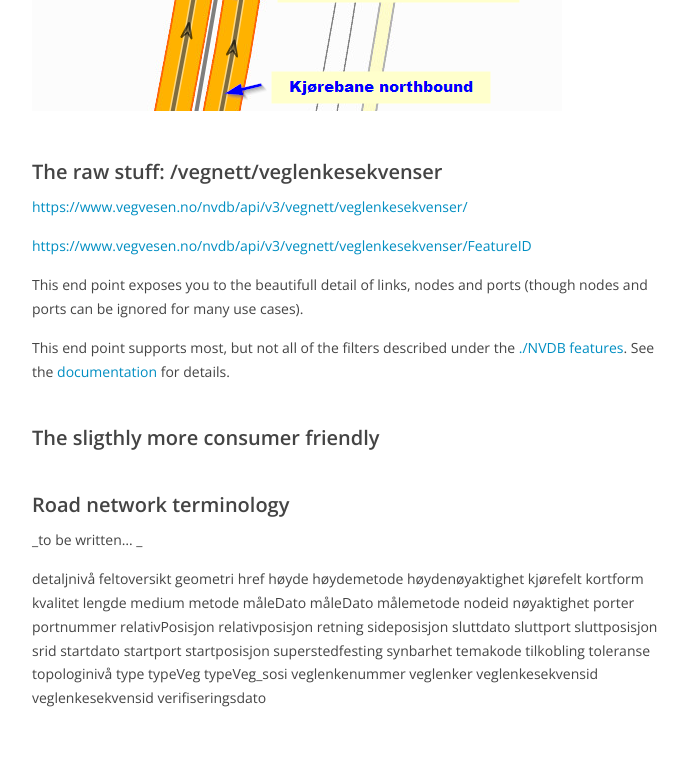
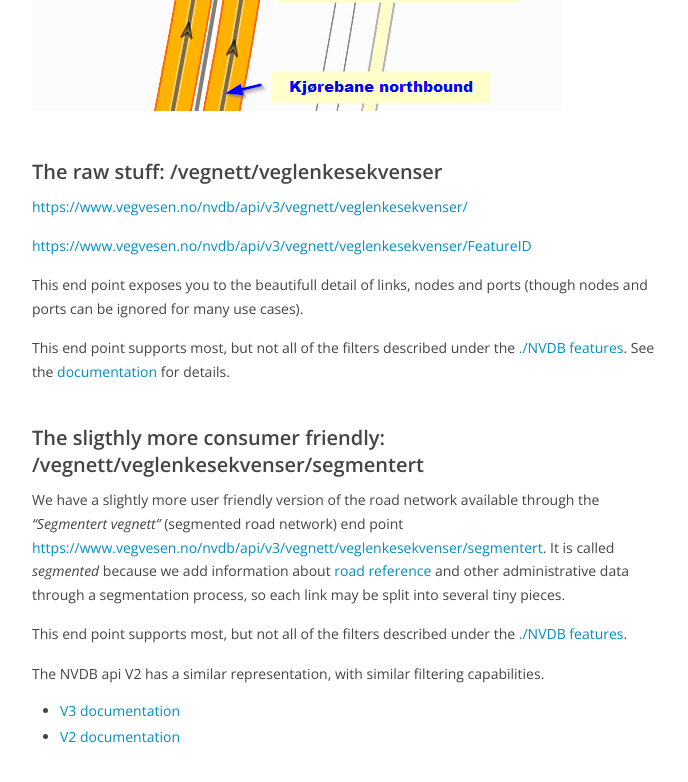
Before and after one commit to nvdb-vegdata/nvdbtransportportal, a Jekyll site: the page built from konsept5_network.md, in a window 1280 px wide and 900 px high, scrolled down 3818 px. Shown: the top 782 px of the window, without its empty margins (433-1121 px from the left). Built offline with Jekyll 4.4.1, drawn with Linux system fonts in a browser that asks for light colours; our own code applies the rules of GitHub Pages for plain Markdown files.

Commit message:
Glemte lagre...

```diff
--- a/konsept5_network.md
+++ b/konsept5_network.md
@@ -67,57 +67,13 @@ This end point exposes you to the beautifull detail of links, nodes and ports (t
 
 This end point supports most, but not all of the filters described under the [./NVDB features](./konsept3_vegobjekter.md). See the [documentation](https://nvdbapilesv3.docs.apiary.io/#reference/0/vegnett-lenkesekvens/vegnett-veglenkesekvens) for details.
 
-### The sligthly more consumer friendly
+### The sligthly more consumer friendly: /vegnett/veglenkesekvenser/segmentert
 
+We have a slightly more user friendly version of the road network available through the _"Segmentert vegnett"_ (segmented road network) end point [https://www.vegvesen.no/nvdb/api/v3/vegnett/veglenkesekvenser/segmentert](https://www.vegvesen.no/nvdb/api/v3/vegnett/veglenkesekvenser/segmentert). It is called _segmented_ because we add information about [road reference](./konsept4_roadreference.md) and other administrative data through a segmentation process, so each link may be split into several tiny pieces.
 
+This end point supports most, but not all of the filters described under the [./NVDB features](./konsept3_vegobjekter.md).
 
+The NVDB api V2 has a similar representation, with similar filtering capabilities.
 
-### Road network terminology
-
-_to be written... _
-
-detaljnivå
-feltoversikt
-geometri
-href
-høyde
-høydemetode
-høydenøyaktighet
-kjørefelt
-kortform
-kvalitet
-lengde
-medium
-metode
-måleDato
-måleDato
-målemetode
-nodeid
-nøyaktighet
-porter
-portnummer
-relativPosisjon
-relativposisjon
-retning
-sideposisjon
-sluttdato
-sluttport
-sluttposisjon
-srid
-startdato
-startport
-startposisjon
-superstedfesting
-synbarhet
-temakode
-tilkobling
-toleranse
-topologinivå
-type
-typeVeg
-typeVeg_sosi
-veglenkenummer
-veglenker
-veglenkesekvensid
-veglenkesekvensid
-verifiseringsdato
+  * [V3 documentation](https://nvdbapilesv3.docs.apiary.io/#reference/0/vegnett-node/segmenter-for-veglenkesekvens)
+  * [V2 documentation](https://api.vegdata.no/endepunkt/vegnett.html)
```
